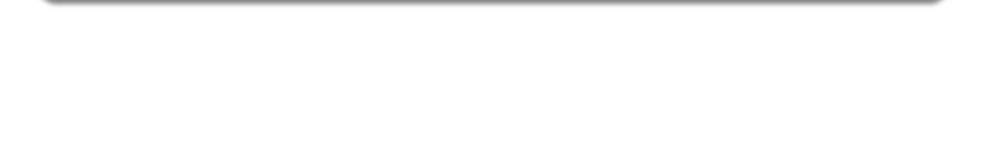
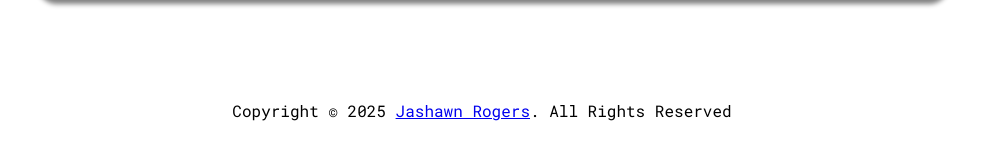
Before and after one commit to JashawnRogers/octo-search, a plain HTML site: page index.html in a window 1280 px wide. Shown: the part 940-1100 px from the top of the page, without its empty margins (158-1141 px from the left). Before the commit the page ends 1022 px from the top, so only its background shows below. Drawn offline with Linux system fonts and the light colour scheme.

Commit message:
Added footer

```diff
--- a/index.html
+++ b/index.html
@@ -78,6 +78,9 @@
                 </div>
             </div>
         </div>
+        <footer>
+            <p class="footer__text">Copyright &copy; 2025 <a href="https://github.com/JashawnRogers/" target="_blank">Jashawn Rogers</a>. All Rights Reserved</p>
+        </footer>
     </div>
 </body>
 </html>
--- a/styles.css
+++ b/styles.css
@@ -215,3 +215,8 @@ textarea:focus {
     display: flex;
     column-gap: 0.5rem;
 }
+
+footer {
+    margin: auto auto 1.5rem;
+    font-size: 1rem;
+}
```
